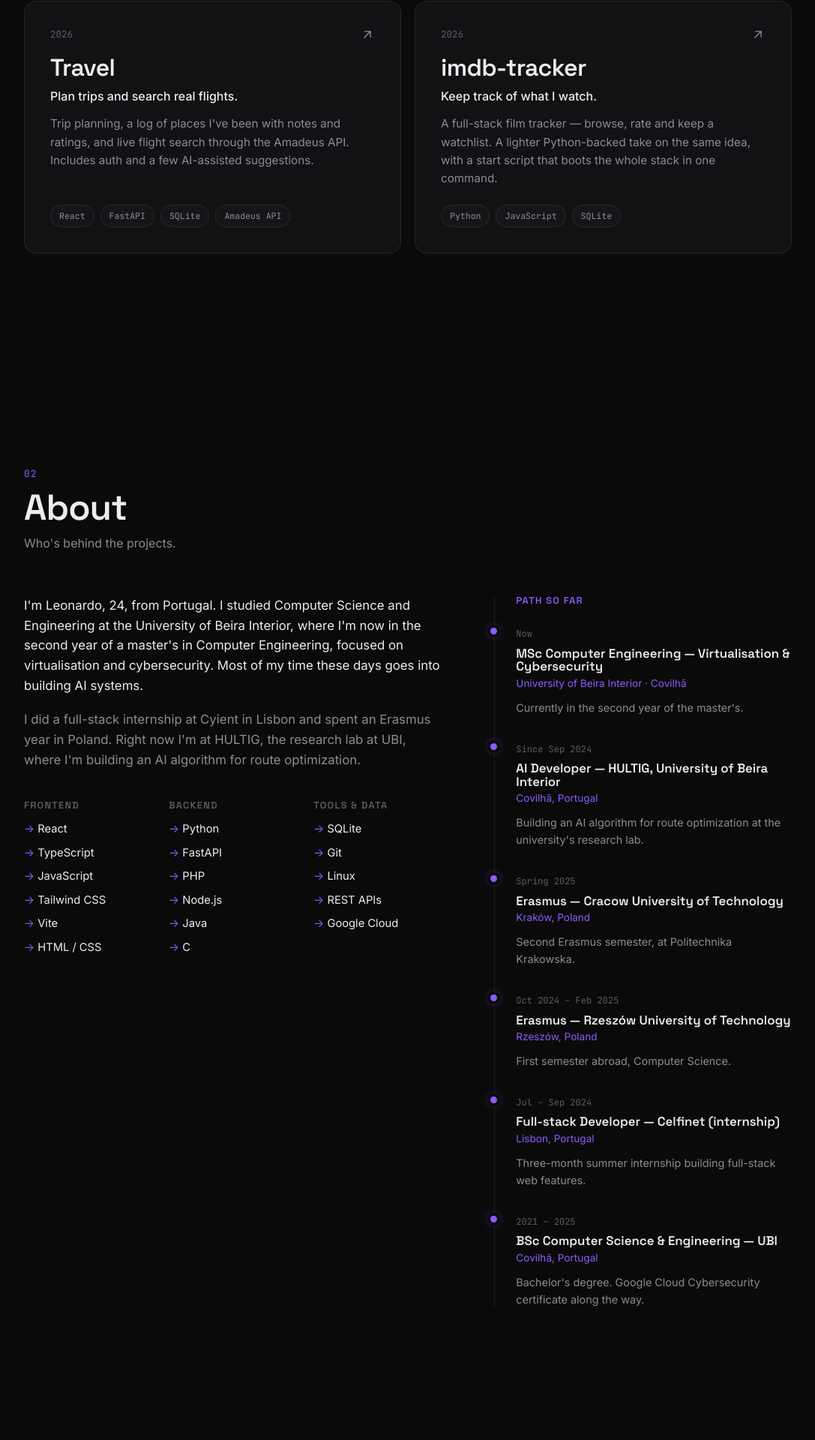
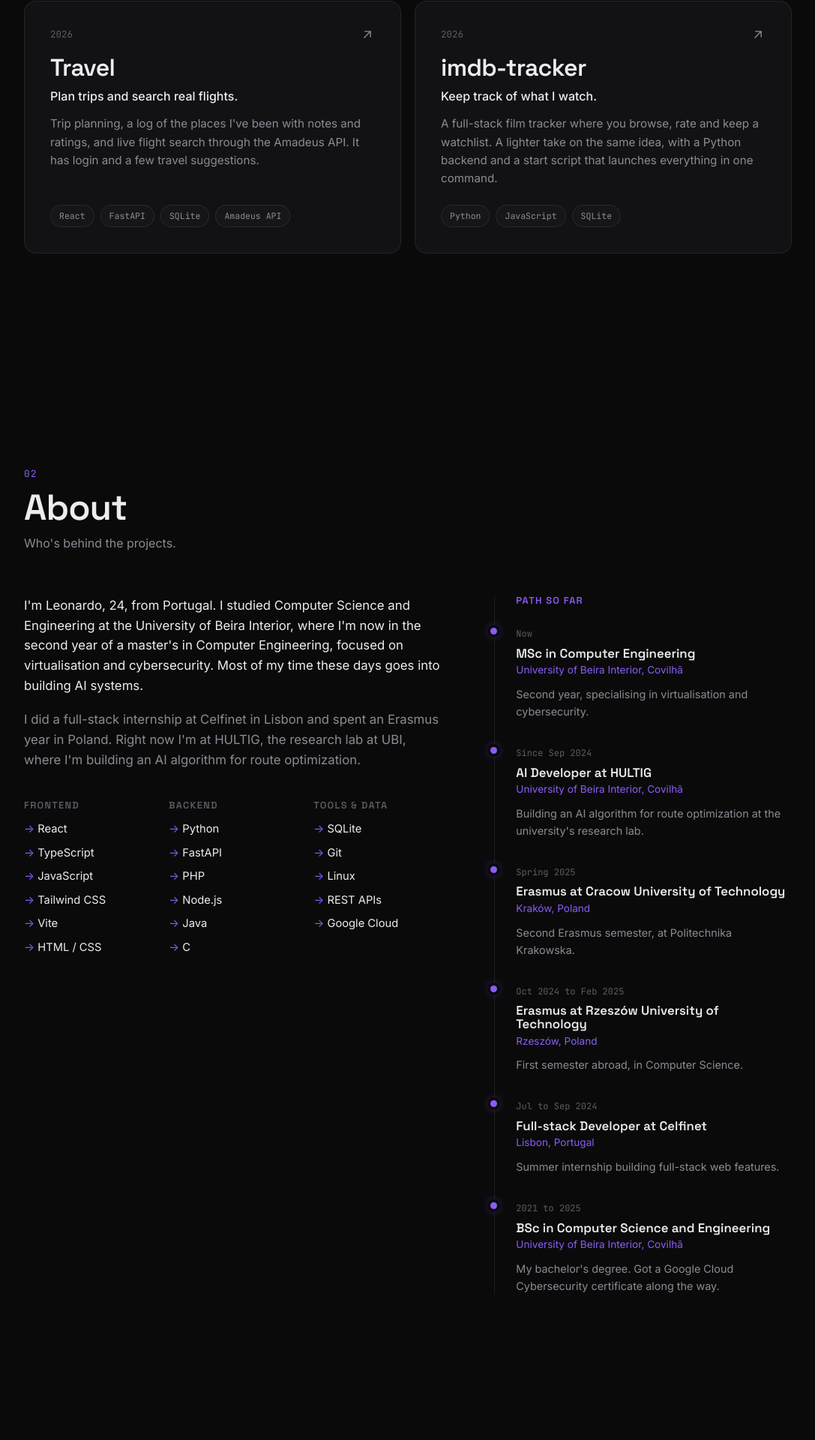
Before and after one commit to Leonardomf02/Portfolio, a React (Vite) app: page / in a window 1280 px wide. Shown: the part 1455-3375 px from the top of the page at 75% size, without its empty margins (96-1183 px from the left). Built offline with nearby package versions, Linux system fonts and the light colour scheme.

Commit message:
Rewrite copy to remove em-dashes and marketing phrasing

```diff
--- a/index.html
+++ b/index.html
@@ -5,7 +5,7 @@
     <link rel="icon" type="image/svg+xml" href="/Portfolio/favicon.svg" />
     <meta name="viewport" content="width=device-width, initial-scale=1.0" />
     <meta name="theme-color" content="#0a0a0b" />
-    <meta name="description" content="Leonardo Santos — full-stack developer from Portugal. Building route-optimization AI at the HULTIG lab (UBI). Projects in React, Python and FastAPI." />
+    <meta name="description" content="Leonardo Santos, full-stack developer from Portugal. Building route-optimization AI at the HULTIG lab (UBI). Projects in React, Python and FastAPI." />
 
     <meta property="og:title" content="Leonardo Santos" />
     <meta property="og:description" content="Full-stack developer from Portugal. Projects in React, Python and FastAPI." />
@@ -16,7 +16,7 @@
     <link rel="preconnect" href="https://fonts.gstatic.com" crossorigin />
     <link href="https://fonts.googleapis.com/css2?family=Inter:wght@400;500;600&family=Space+Grotesk:wght@400;500;600;700&family=JetBrains+Mono:wght@400;500&display=swap" rel="stylesheet" />
 
-    <title>Leonardo Santos — Developer</title>
+    <title>Leonardo Santos, Developer</title>
   </head>
   <body>
     <div id="root"></div>
--- a/src/components/Contact.jsx
+++ b/src/components/Contact.jsx
@@ -12,11 +12,11 @@ export default function Contact() {
       <div className="contact" data-reveal>
         <span className="section__index">03</span>
         <h2 className="contact__title">
-          Let's build<br />something.
+          Get in<br />touch.
         </h2>
         <p className="contact__lede">
-          Open to internships, collaborations, or a good conversation about a project.
-          The fastest way to reach me is email.
+          I'm open to internships and collaborations. Email is the quickest way to
+          reach me.
         </p>
 
         <a className="btn btn--primary btn--lg" href={`mailto:${profile.email}`}>
--- a/src/components/Projects.jsx
+++ b/src/components/Projects.jsx
@@ -14,7 +14,7 @@ export default function Projects() {
       <div className="section__head" data-reveal>
         <span className="section__index">01</span>
         <h2 className="section__title">Selected work</h2>
-        <p className="section__note">Things I've built end-to-end.</p>
+        <p className="section__note">A few things I've built.</p>
       </div>
 
       <div className="projects">
--- a/src/data/content.js
+++ b/src/data/content.js
@@ -19,46 +19,46 @@ export const profile = {
 export const about = {
   paragraphs: [
     "I'm Leonardo, 24, from Portugal. I studied Computer Science and Engineering at the University of Beira Interior, where I'm now in the second year of a master's in Computer Engineering, focused on virtualisation and cybersecurity. Most of my time these days goes into building AI systems.",
-    "I did a full-stack internship at Cyient in Lisbon and spent an Erasmus year in Poland. Right now I'm at HULTIG, the research lab at UBI, where I'm building an AI algorithm for route optimization.",
+    "I did a full-stack internship at Celfinet in Lisbon and spent an Erasmus year in Poland. Right now I'm at HULTIG, the research lab at UBI, where I'm building an AI algorithm for route optimization.",
   ],
 };
 
 export const journey = [
   {
     period: "Now",
-    title: "MSc Computer Engineering — Virtualisation & Cybersecurity",
-    place: "University of Beira Interior · Covilhã",
-    note: "Currently in the second year of the master's.",
+    title: "MSc in Computer Engineering",
+    place: "University of Beira Interior, Covilhã",
+    note: "Second year, specialising in virtualisation and cybersecurity.",
   },
   {
     period: "Since Sep 2024",
-    title: "AI Developer — HULTIG, University of Beira Interior",
-    place: "Covilhã, Portugal",
+    title: "AI Developer at HULTIG",
+    place: "University of Beira Interior, Covilhã",
     note: "Building an AI algorithm for route optimization at the university's research lab.",
   },
   {
     period: "Spring 2025",
-    title: "Erasmus — Cracow University of Technology",
+    title: "Erasmus at Cracow University of Technology",
     place: "Kraków, Poland",
     note: "Second Erasmus semester, at Politechnika Krakowska.",
   },
   {
-    period: "Oct 2024 – Feb 2025",
-    title: "Erasmus — Rzeszów University of Technology",
+    period: "Oct 2024 to Feb 2025",
+    title: "Erasmus at Rzeszów University of Technology",
     place: "Rzeszów, Poland",
-    note: "First semester abroad, Computer Science.",
+    note: "First semester abroad, in Computer Science.",
   },
   {
-    period: "Jul – Sep 2024",
-    title: "Full-stack Developer — Celfinet (internship)",
+    period: "Jul to Sep 2024",
+    title: "Full-stack Developer at Celfinet",
     place: "Lisbon, Portugal",
-    note: "Three-month summer internship building full-stack web features.",
+    note: "Summer internship building full-stack web features.",
   },
   {
-    period: "2021 – 2025",
-    title: "BSc Computer Science & Engineering — UBI",
-    place: "Covilhã, Portugal",
-    note: "Bachelor's degree. Google Cloud Cybersecurity certificate along the way.",
+    period: "2021 to 2025",
+    title: "BSc in Computer Science and Engineering",
+    place: "University of Beira Interior, Covilhã",
+    note: "My bachelor's degree. Got a Google Cloud Cybersecurity certificate along the way.",
   },
 ];
 
@@ -67,7 +67,7 @@ export const projects = [
     name: "Cristopher",
     tagline: "A personal life manager I actually use every day.",
     description:
-      "Calendar, expense tracking with charts, a League of Legends match tracker, trips, habits and notes — all in one place. Built to replace five different apps with one that fits how I work.",
+      "Calendar, expense tracking with charts, a League of Legends match tracker, trips, habits and notes, all in one place. I built it to replace the handful of apps I was using with something that fits how I work.",
     stack: ["React", "TypeScript", "Tailwind", "FastAPI", "SQLite"],
     repo: "https://github.com/Leonardomf02/Cristopher",
     highlight: true,
@@ -77,7 +77,7 @@ export const projects = [
     name: "Travel",
     tagline: "Plan trips and search real flights.",
     description:
-      "Trip planning, a log of places I've been with notes and ratings, and live flight search through the Amadeus API. Includes auth and a few AI-assisted suggestions.",
+      "Trip planning, a log of the places I've been with notes and ratings, and live flight search through the Amadeus API. It has login and a few travel suggestions.",
     stack: ["React", "FastAPI", "SQLite", "Amadeus API"],
     repo: "https://github.com/Leonardomf02/Travel",
     highlight: false,
@@ -87,7 +87,7 @@ export const projects = [
     name: "imdb-tracker",
     tagline: "Keep track of what I watch.",
     description:
-      "A full-stack film tracker — browse, rate and keep a watchlist. A lighter Python-backed take on the same idea, with a start script that boots the whole stack in one command.",
+      "A full-stack film tracker where you browse, rate and keep a watchlist. A lighter take on the same idea, with a Python backend and a start script that launches everything in one command.",
     stack: ["Python", "JavaScript", "SQLite"],
     repo: "https://github.com/Leonardomf02/imdb-tracker",
     highlight: false,
--- a/src/index.css
+++ b/src/index.css
@@ -9,7 +9,7 @@
   --text: #ededf0;
   --muted: #8b8b94;
   --faint: #5c5c64;
-  --accent: #8b5cf6;          /* deep violet — the single spark of colour */
+  --accent: #8b5cf6;          /* deep violet, the single accent colour */
   --accent-ink: #ffffff;      /* text/icon colour on top of --accent */
   --accent-dim: rgba(139, 92, 246, 0.18);
   --max: 1120px;
```
